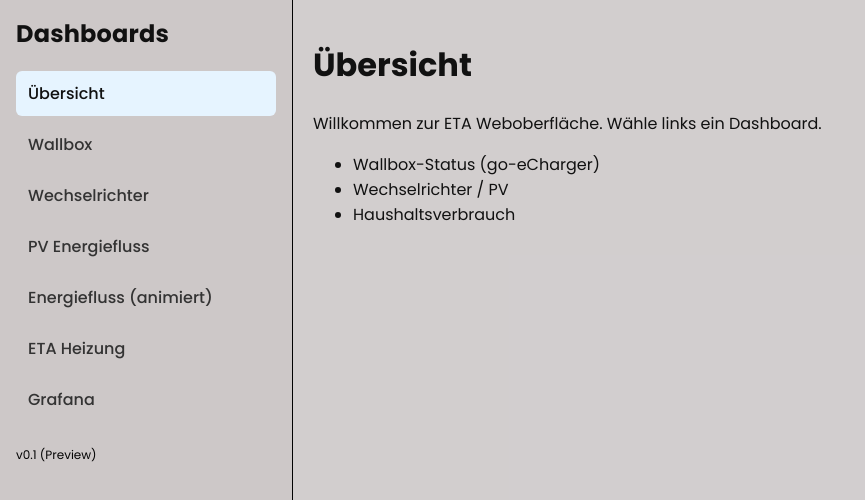
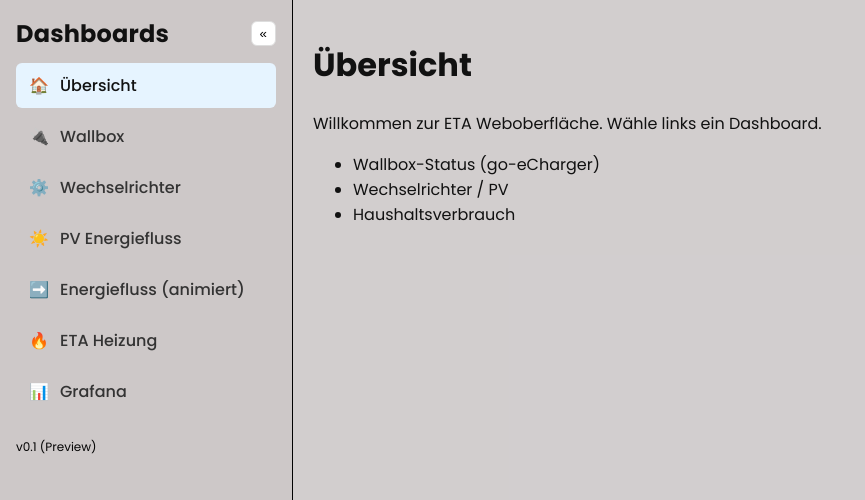
Before and after one commit to RDominik/home_dashboard, a React (Vite) app in the folder webui/: page / in a window 1280 px wide. Shown: the top 500 px of the page, without its empty margins (0-865 px from the left). Built offline with nearby package versions, Linux system fonts and the light colour scheme.

Commit message:
webui: einklappbare Seitenleiste (persistiert in localStorage), kompakter Icon-Modus

```diff
--- a/webui/src/App.jsx
+++ b/webui/src/App.jsx
@@ -1,35 +1,84 @@
-import React from 'react'
+import React, { useEffect, useState } from 'react'
 import { NavLink, Outlet } from 'react-router-dom'
 
 const linkStyle = ({ isActive }) => ({
-  display: 'block',
+  display: 'flex',
+  alignItems: 'center',
+  gap: 10,
   padding: '10px 12px',
   borderRadius: 6,
   color: isActive ? '#111' : '#333',
   background: isActive ? '#e6f4ff' : 'transparent',
   textDecoration: 'none',
   fontWeight: 500,
+  whiteSpace: 'nowrap',
 })
 
+function ItemIcon({ children }){
+  return (
+    <span aria-hidden style={{display:'inline-flex', width:22, justifyContent:'center'}}>{children}</span>
+  )
+}
+
+const btnStyle = {
+  border:'1px solid #ddd',
+  background:'#fff',
+  borderRadius:6,
+  padding:'4px 8px',
+  cursor:'pointer'
+}
+
 export default function App() {
+  const [collapsed, setCollapsed] = useState(false)
+  useEffect(() => { try { setCollapsed(localStorage.getItem('sidebar.collapsed') === '1') } catch {} }, [])
+  useEffect(() => { try { localStorage.setItem('sidebar.collapsed', collapsed ? '1' : '0') } catch {} }, [collapsed])
+
+  const asideStyle = collapsed
+    ? { width: 64, borderRight: '1px solid #020202', padding: 12, background:'#cac6c6a9', display:'flex', flexDirection:'column', alignItems:'center' }
+    : { width: 260, borderRight: '1px solid #020202', padding: 16, background:'#cac6c6a9' }
+
+  const label = txt => collapsed ? null : <span>{txt}</span>
+
   return (
     <div style={{ display: 'flex', height: '100vh', background: '#cfcbcbea' }}>
-      <aside style={{ width: 260, borderRight: '1px solid #020202', padding: 16, background:'#cac6c6a9' }}>
-        <h2 style={{ marginTop: 0, letterSpacing: '0.2px' }}>Dashboards
-
-        </h2>
-        <nav style={{ display: 'grid', gap: 6 }}>
-          <NavLink to="/" style={linkStyle} end>Übersicht</NavLink>
-          <NavLink to="/wallbox" style={linkStyle}>Wallbox</NavLink>
-          <NavLink to="/inverter" style={linkStyle}>Wechselrichter</NavLink>
-          <NavLink to="/energy" style={linkStyle}>PV Energiefluss</NavLink>
-          <NavLink to="/energy-animated" style={linkStyle}>Energiefluss (animiert)</NavLink>
-          <NavLink to="/heating" style={linkStyle}>ETA Heizung</NavLink>
-          <NavLink to="/grafana" style={linkStyle}>Grafana</NavLink>
+      <aside style={asideStyle}>
+        <div style={{ display:'flex', alignItems:'center', justifyContent: collapsed ? 'center' : 'space-between', width:'100%' }}>
+          <h2 style={{ margin: 0, letterSpacing: '0.2px' }}>{collapsed ? '☰' : 'Dashboards'}</h2>
+          {!collapsed && (
+            <button onClick={() => setCollapsed(true)} title="Seitenleiste einklappen" style={btnStyle}>«</button>
+          )}
+          {collapsed && (
+            <button onClick={() => setCollapsed(false)} title="Seitenleiste ausklappen" style={{...btnStyle, padding:'6px 8px'}}>»</button>
+          )}
+        </div>
+        <nav style={{ display: 'grid', gap: 6, marginTop: 12 }}>
+          <NavLink to="/" style={linkStyle} end title="Übersicht">
+            <ItemIcon>🏠</ItemIcon>{label('Übersicht')}
+          </NavLink>
+          <NavLink to="/wallbox" style={linkStyle} title="Wallbox">
+            <ItemIcon>🔌</ItemIcon>{label('Wallbox')}
+          </NavLink>
+          <NavLink to="/inverter" style={linkStyle} title="Wechselrichter">
+            <ItemIcon>⚙️</ItemIcon>{label('Wechselrichter')}
+          </NavLink>
+          <NavLink to="/energy" style={linkStyle} title="PV Energiefluss">
+            <ItemIcon>☀️</ItemIcon>{label('PV Energiefluss')}
+          </NavLink>
+          <NavLink to="/energy-animated" style={linkStyle} title="Energiefluss (animiert)">
+            <ItemIcon>➡️</ItemIcon>{label('Energiefluss (animiert)')}
+          </NavLink>
+          <NavLink to="/heating" style={linkStyle} title="ETA Heizung">
+            <ItemIcon>🔥</ItemIcon>{label('ETA Heizung')}
+          </NavLink>
+          <NavLink to="/grafana" style={linkStyle} title="Grafana">
+            <ItemIcon>📊</ItemIcon>{label('Grafana')}
+          </NavLink>
         </nav>
-        <div style={{ marginTop: 24, fontSize: 12, color: '#050505' }}>
-          <div>v0.1 (Preview)</div>
-        </div>
+        {!collapsed && (
+          <div style={{ marginTop: 24, fontSize: 12, color: '#050505' }}>
+            <div>v0.1 (Preview)</div>
+          </div>
+        )}
       </aside>
       <main style={{ flex: 1, padding: 20, overflow: 'auto' }}>
         <Outlet />
```
